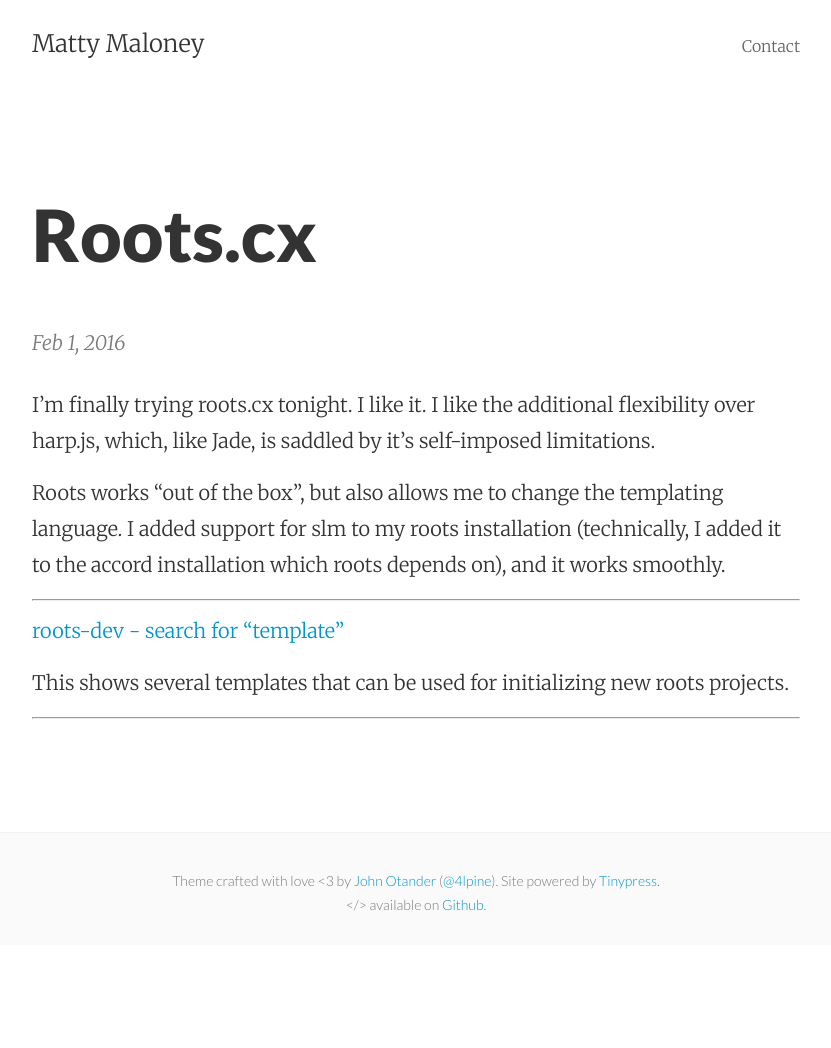
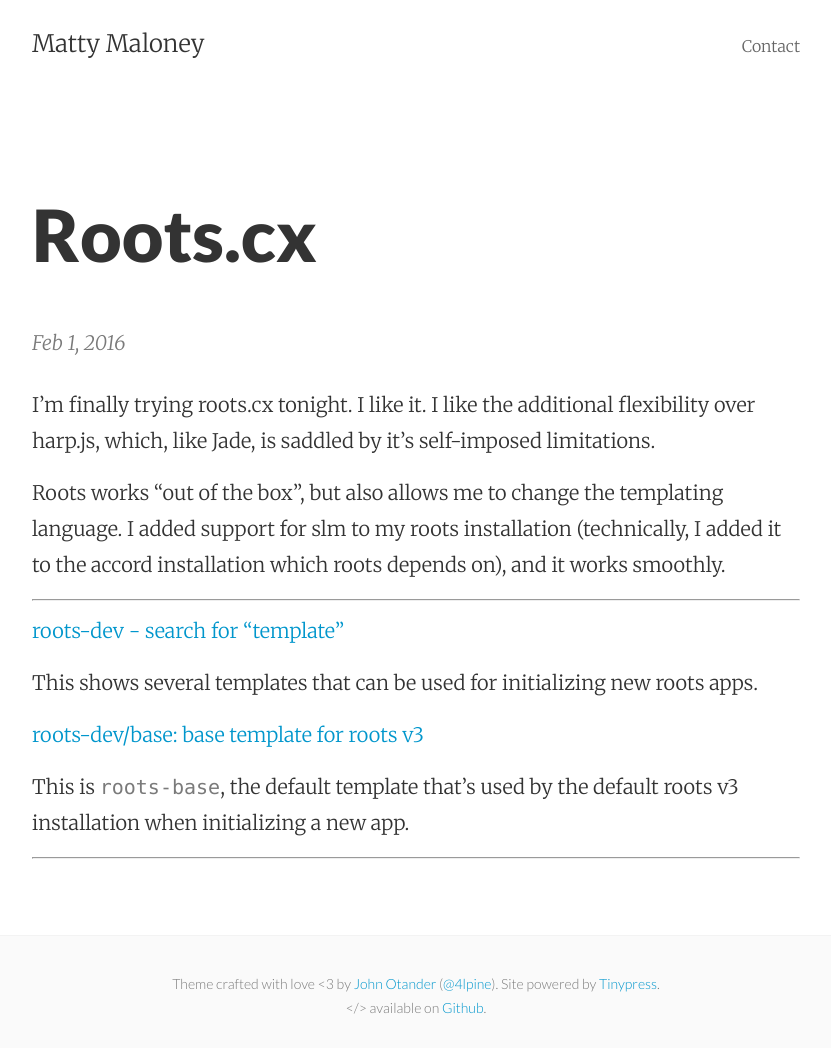
Before and after one commit to mattymaloney/mattymaloney.github.io, a Jekyll site: the page built from _posts/2016-02-01-roots.md, in a window 1280 px wide. Shown: the whole page, without its empty margins (224-1055 px from the left). Built offline with Jekyll 4.4.1, drawn with Linux system fonts in a browser that asks for light colours; before the commit the page ends 945 px from its top, so only the background shows below that.

Commit message:
Updated 2016-02-01-roots.md

```diff
--- a/_posts/2016-02-01-roots.md
+++ b/_posts/2016-02-01-roots.md
@@ -13,6 +13,10 @@
 
 [roots-dev - search for "template"](https://github.com/roots-dev?utf8=%E2%9C%93&query=template)
 
-This shows several templates that can be used for initializing new roots projects.
+This shows several templates that can be used for initializing new roots apps.
+
+[roots-dev/base: base template for roots v3](https://github.com/roots-dev/base)
+
+This is `roots-base`, the default template that's used by the default roots v3 installation when initializing a new app.
 
 ---
```
